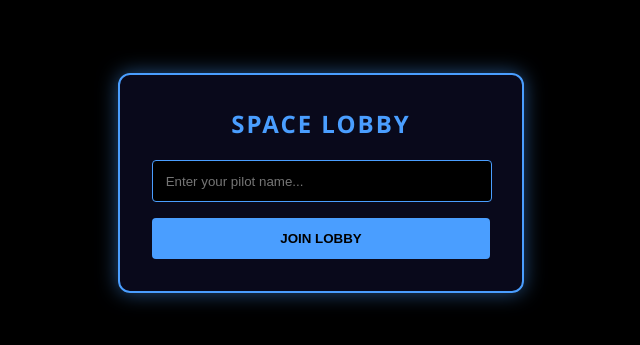
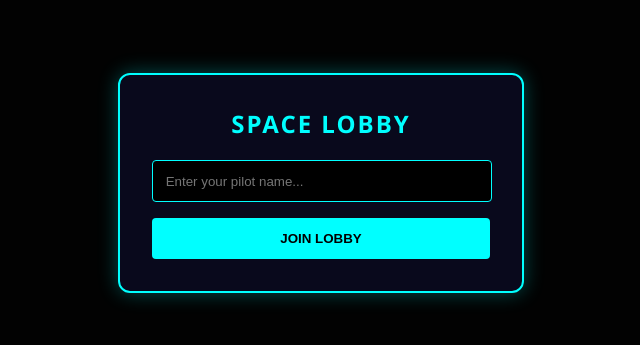
Before and after one commit to maxime64100/spaceship-battle, a website built with Vite: page front/index.html in a window 1280 px wide. Shown: the part 217-562 px from the top of the page, without its empty margins (319-959 px from the left). Built offline with nearby package versions, Linux system fonts and the light colour scheme; files whose address does not match are found by name.

Commit message:
style rétro distorsion de vieille télé

```diff
--- a/front/index.html
+++ b/front/index.html
@@ -1,5 +1,6 @@
 <!doctype html>
 <html lang="en">
+
 <head>
   <meta charset="UTF-8" />
   <link rel="icon" type="image/svg+xml" href="/vite.svg" />
@@ -19,26 +20,103 @@
       color: #fff;
       font-family: "Segoe UI", Tahoma, Geneva, Verdana, sans-serif;
     }
+
     canvas {
       display: block;
+      filter: contrast(1.1) brightness(1.1) saturate(1.2);
     }
+
+    #app {
+      position: relative;
+      width: 100vw;
+      height: 100vh;
+      background: #000;
+      display: flex;
+      justify-content: center;
+      align-items: center;
+      overflow: hidden;
+    }
+
+    /* Scanlines */
+    .scanlines {
+      position: absolute;
+      top: 0;
+      left: 0;
+      right: 0;
+      bottom: 0;
+      background: linear-gradient(to bottom,
+          rgba(18, 16, 16, 0) 50%,
+          rgba(0, 0, 0, 0.25) 50%);
+      background-size: 100% 4px;
+      z-index: 10;
+      pointer-events: none;
+    }
+
+    /* Vignette distortion */
+    .crt-vignette {
+      position: absolute;
+      top: 0;
+      left: 0;
+      right: 0;
+      bottom: 0;
+      background: radial-gradient(circle,
+          transparent 50%,
+          rgba(0, 0, 0, 0.6) 100%);
+      z-index: 11;
+      pointer-events: none;
+    }
+
+    /* Flicker effect */
+    @keyframes flicker {
+      0% {
+        opacity: 0.04;
+      }
+
+      5% {
+        opacity: 0.02;
+      }
+
+      10% {
+        opacity: 0.03;
+      }
+
+      100% {
+        opacity: 0.04;
+      }
+    }
+
+    .flicker {
+      position: absolute;
+      top: 0;
+      left: 0;
+      right: 0;
+      bottom: 0;
+      background: rgba(255, 255, 255, 0.2);
+      opacity: 0.03;
+      z-index: 12;
+      pointer-events: none;
+      animation: flicker 0.15s infinite;
+    }
+
     #lobby-container {
       position: absolute;
-        z-index: 10;
-        background: rgba(10, 10, 30, 0.9);
-        border: 2px solid #4a9eff;
+      z-index: 100;
+      background: rgba(10, 10, 30, 0.95);
+      border: 2px solid #00ffff;
       padding: 2rem;
       border-radius: 12px;
-        box-shadow: 0 0 20px rgba(74, 158, 255, 0.5);
+      box-shadow: 0 0 20px rgba(0, 255, 255, 0.3);
       text-align: center;
       min-width: 300px;
     }
+
     #lobby-container h2 {
-        color: #4a9eff;
+      color: #00ffff;
       margin-top: 0;
       text-transform: uppercase;
       letter-spacing: 2px;
     }
+
     #user-list {
       list-style: none;
       padding: 0;
@@ -49,52 +127,55 @@
       border-radius: 4px;
       background: rgba(0, 0, 0, 0.3);
     }
+
     #user-list li {
       padding: 0.5rem;
       border-bottom: 1px solid #222;
       color: #aaa;
     }
+
     #user-list li:last-child {
       border-bottom: none;
     }
+
     input {
       padding: 0.8rem;
       border-radius: 4px;
-        border: 1px solid #4a9eff;
+      border: 1px solid #00ffff;
       background: #000;
       color: #fff;
       width: calc(100% - 1.6rem);
       margin-bottom: 1rem;
     }
+
     button {
       padding: 0.8rem 1.5rem;
       border-radius: 4px;
       border: none;
-        background: #4a9eff;
+      background: #00ffff;
       color: #000;
       font-weight: bold;
       cursor: pointer;
       width: 100%;
       transition: all 0.2s;
     }
+
     button:hover {
-        background: #75b5ff;
+      background: #75ffff;
       transform: scale(1.02);
     }
+
     .hidden {
       display: none !important;
     }
   </style>
 </head>
+
 <body>
   <div id="lobby-container">
     <h2>Space Lobby</h2>
     <div id="setup-view">
-        <input
-          type="text"
-          id="username-input"
-          placeholder="Enter your pilot name..."
-        />
+      <input type="text" id="username-input" placeholder="Enter your pilot name..." />
       <button id="join-btn">JOIN LOBBY</button>
     </div>
     <div id="lobby-view" class="hidden">
@@ -103,7 +184,12 @@
       <button id="start-btn">ENGAGE</button>
     </div>
   </div>
-    <div id="app"></div>
+  <div id="app">
+    <div class="scanlines"></div>
+    <div class="crt-vignette"></div>
+    <div class="flicker"></div>
+  </div>
   <script type="module" src="/src/main.ts"></script>
 </body>
+
 </html>
--- a/front/src/Game.ts
+++ b/front/src/Game.ts
@@ -32,14 +32,17 @@ export class Game {
     }
 
     public async init() {
+        const container = document.getElementById('app');
+        if (!container) return;
+
         await this.app.init({
-            width: window.innerWidth,
-            height: window.innerHeight,
+            width: container.clientWidth,
+            height: container.clientHeight,
             backgroundColor: 0x000000,
             antialias: true,
         });
 
-        document.getElementById('app')?.appendChild(this.app.canvas);
+        container.appendChild(this.app.canvas);
 
         this.app.stage.addChild(this.map);
         this.drawMap();
@@ -68,9 +71,12 @@ export class Game {
 
         // Redimensionnement
         window.addEventListener('resize', () => {
-            this.app.renderer.resize(window.innerWidth, window.innerHeight);
-            this.drawMap();
-            this.drawUI();
+            const newContainer = document.getElementById('app');
+            if (newContainer) {
+                this.app.renderer.resize(newContainer.clientWidth, newContainer.clientHeight);
+                this.drawMap();
+                this.drawUI();
+            }
         });
 
         this.drawUI();
```
Lines whose indentation alone changed are shown as unchanged.
